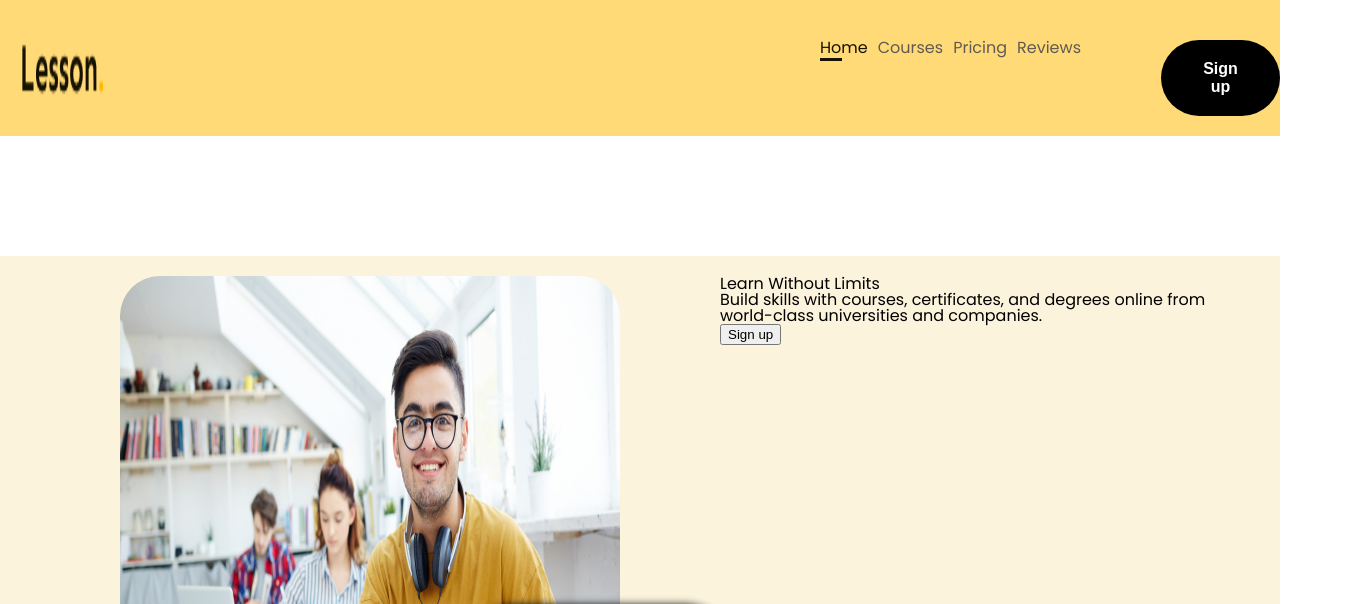
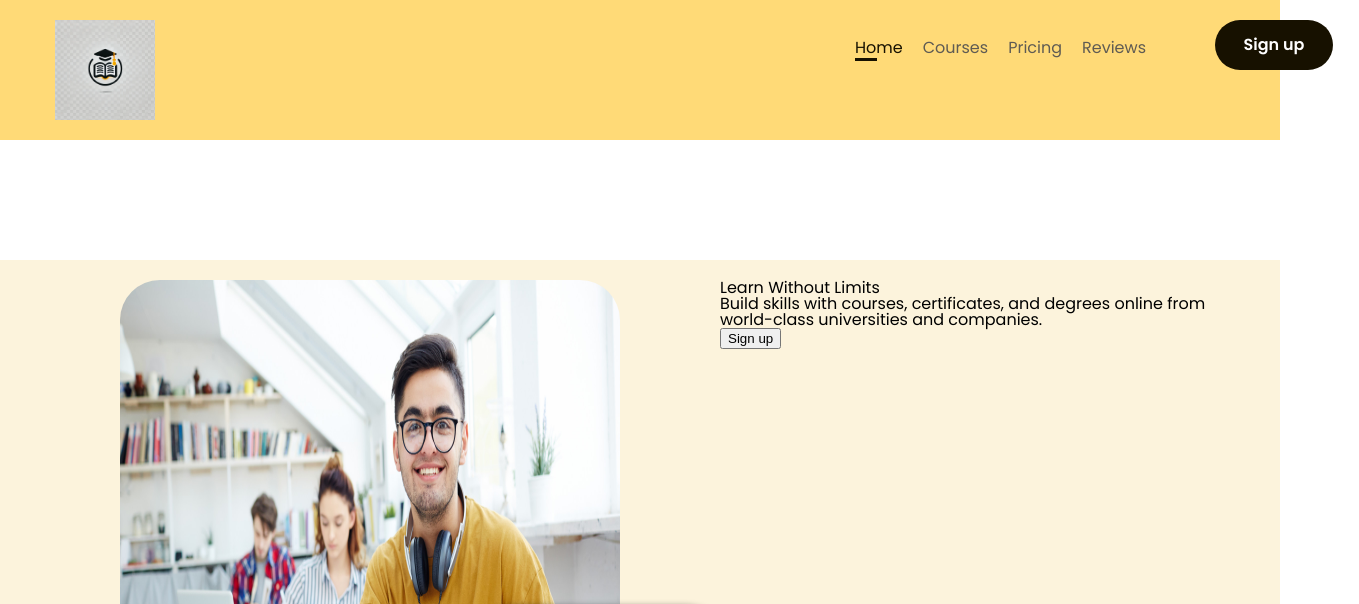
Before and after one commit to LamVyHuynh/Duan01, a plain HTML site: page index.html in a window 1280 px wide. Shown: the top 604 px of the page, 1359 px wide, since content can reach past the window. Drawn offline with Linux system fonts and the light colour scheme.

Commit message:
sua lai xong phan header

```diff
--- a/assets/css/style.css
+++ b/assets/css/style.css
@@ -23,22 +23,36 @@ body {
   background-color: #ffda77;
 }
 
-#header .logo {
-  margin-left: 20px;
+#header .header-container {
+  display: flex;
+  width: 1170px;
+  max-width: calc(100% - 48px);
+  margin-left: auto;
+  margin-right: auto;
+  justify-content: space-between;
 }
 
-#header .ds_node {
+#header .logo {
+  width: 100px;
+  height: 100px;
+}
+
+.nav {
+  margin-left: auto;
+}
+
+.nav .ds_node {
   display: flex;
   justify-content: space-evenly;
   padding-top: 20px;
-  margin-left: calc(800px - 85px);
+  margin-left: calc(800px - 100px);
 }
 
-#header .ds_node .active {
+.nav .ds_node .active {
   color: #171100;
 }
 
-#header .ds_node .active::after {
+.nav .ds_node .active::after {
   content: "";
   display: block;
   margin-top: 2px;
@@ -47,34 +61,47 @@ body {
   background-color: #171100;
 }
 
-#header .ds_node li {
+.nav .ds_node li {
   font-size: 1.6rem;
   font-weight: 400;
-  margin-right: 10px;
+  margin-right: 20px;
   color: #5f5b53;
 }
 
-#header .ds_node li:hover {
+.nav .ds_node li:hover {
   color: #171100;
   cursor: pointer;
   font-weight: 500;
 }
 
-#header .btn_sign-up {
-  margin-left: 70px;
-  padding: 20px 40px;
-  border-radius: 40px;
-  border: none;
+#header .header-container .btn_sign-up {
+  min-width: 144px;
+  margin-left: 49px;
+}
+
+#header .header-container .btn_sign-up .btn {
+  display: inline-block;
+  min-width: 118px;
+  padding: 0 16px;
+  line-height: 50px;
+  color: #fff;
+  text-align: center;
   font-size: 1.6rem;
   font-weight: 600;
-  color: #fff;
-  background-color: #000;
-  cursor: pointer;
-  margin-top: 20px;
+  border-radius: 999px;
+  background: #171100;
 }
 
-#header .btn_sign-up:hover {
-  background: #999;
+#header .header-container .btn_sign-up .btn:hover {
+  cursor: pointer;
+  opacity: 0.9;
+}
+
+#header .header-container .btn_sign-up a {
+  color: #fff;
+  font-size: 1.6rem;
+  font-weight: 400;
+  text-decoration: none;
 }
 
 #content {
--- a/index.html
+++ b/index.html
@@ -27,7 +27,8 @@
   <body>
     <div id="container">
       <div id="header">
-        <img src="./img/Logo.png" alt="Lesson." class="logo" />
+       <div class="header-container">
+          <img src="./img/logo.webp" alt="Lesson." class="logo" />
           <nav class="nav">
             <ul class="ds_node">
               <li class="active">Home</li>
@@ -36,7 +37,11 @@
               <li>Reviews</li>
             </ul>
           </nav>
-        <button class="btn_sign-up">Sign up</button>
+          <div class="btn_sign-up"><a class="btn" href="#">
+            Sign up
+          </a>
+          </div>
+       </div>
       </div>
       <div id="content" style="height: 1000px">
         <div class="learn">
```
Also changed, not shown: img/Logo.png (deleted), img/logo.webp (added). Lines whose indentation alone changed are shown as unchanged.
